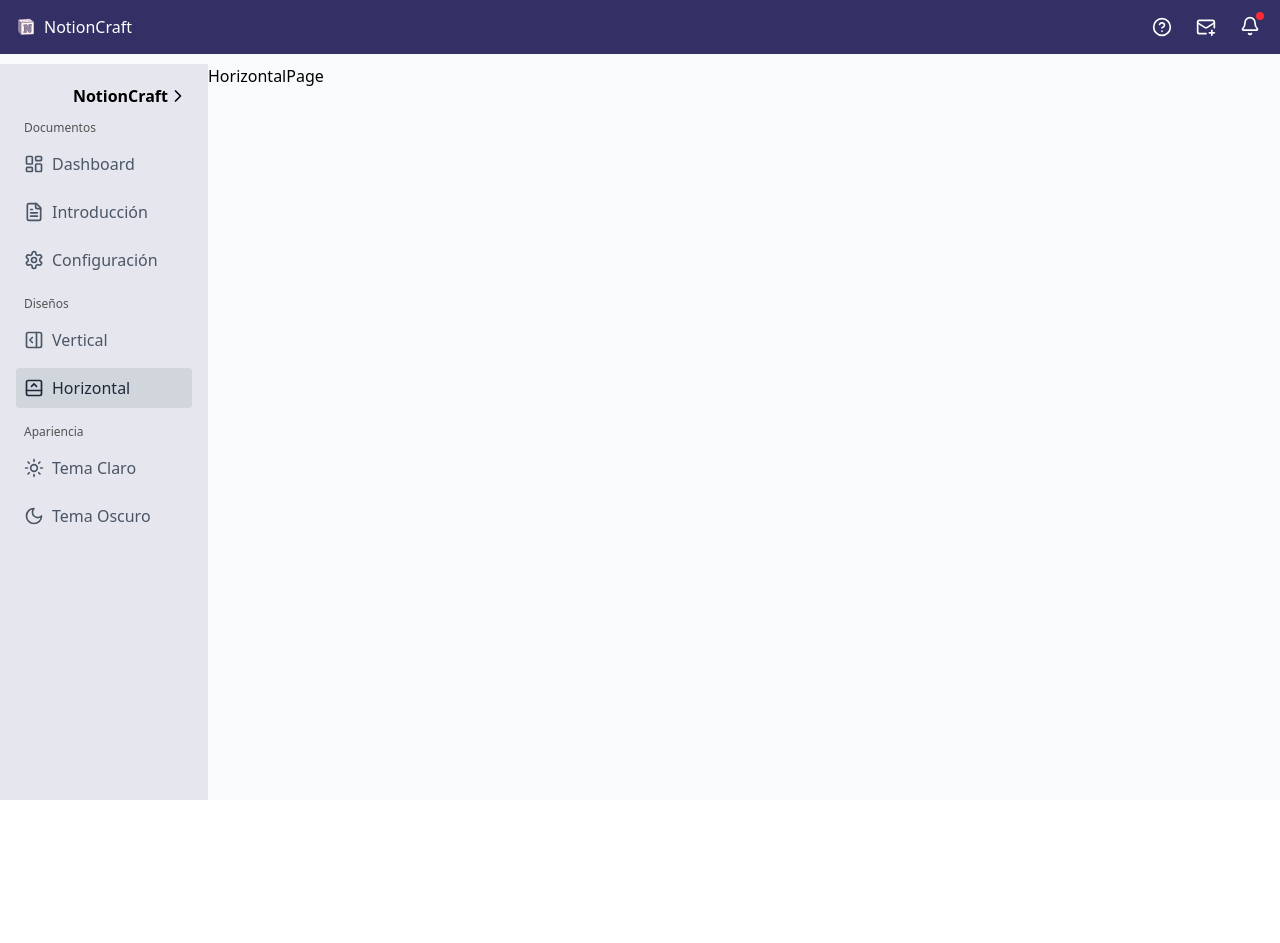
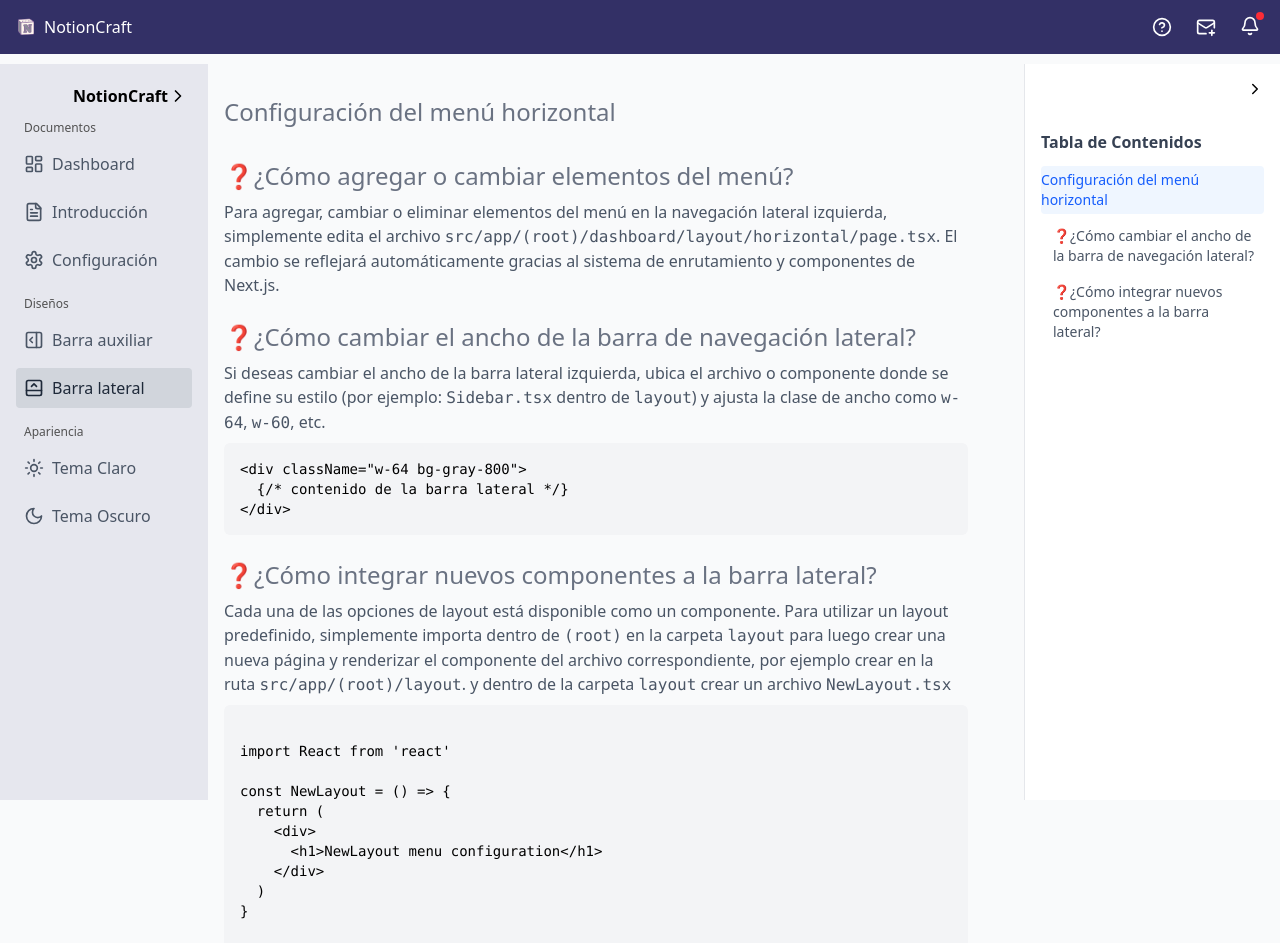
Before and after one commit to Avila-Pato/NextPresentWeb.io, a Next.js app: page /dashboard/layout/horizontal in a window 1280 px wide. Shown: the top 943 px of the page. Before the commit the page ends 800 px from the top, so only its background shows below. Built offline with nearby package versions, Linux system fonts and the light colour scheme; no server answers.

Commit message:
Enhance HorizontalPage and VerticalPage components with detailed menu configuration instructions

```diff
--- a/src/app/(root)/dashboard/layout/horizontal/page.tsx
+++ b/src/app/(root)/dashboard/layout/horizontal/page.tsx
@@ -2,7 +2,56 @@ import React from 'react'
 
 const HorizontalPage = () => {
   return (
-    <div>HorizontalPage</div>
+    <div className='mx-auto px-4 py-8 '>
+      <h1 className='text-2xl font-medium text-gray-500'>Configuración del menú horizontal</h1>
+
+      <p className='pt-8 text-2xl font-medium text-gray-500'>❓¿Cómo agregar o cambiar elementos del menú?</p>
+      <p className='pt-2 text-gray-600'>
+        Para agregar, cambiar o eliminar elementos del menú en la navegación lateral izquierda, simplemente edita el archivo <code>src/app/(root)/dashboard/layout/horizontal/page.tsx</code>.
+        El cambio se reflejará automáticamente gracias al sistema de enrutamiento y componentes de Next.js.
+      </p>
+
+      <div className='mt-6'>
+        <h2 className='text-2xl font-medium text-gray-500'>
+          ❓¿Cómo cambiar el ancho de la barra de navegación lateral?
+        </h2>
+        <p className='pt-2 text-gray-600'>
+          Si deseas cambiar el ancho de la barra lateral izquierda, ubica el archivo o componente donde se define su estilo (por ejemplo: <code>Sidebar.tsx</code> dentro de <code>layout</code>) y ajusta la clase de ancho como <code>w-64</code>, <code>w-60</code>, etc.
+        </p>
+
+        <pre className='bg-gray-100 rounded-md p-4 mt-2 overflow-auto text-sm'>
+          <code>{`<div className="w-64 bg-gray-800">
+  {/* contenido de la barra lateral */}
+</div>`}
+          </code>
+        </pre>
+      </div>
+
+      <div className='mt-6'>
+        <h2 className='text-2xl font-medium text-gray-500'>❓¿Cómo integrar nuevos componentes a la barra lateral?</h2>
+        <p className='pt-2 text-gray-600'>
+          Cada una de las opciones de layout está disponible como un componente. Para utilizar un layout predefinido, simplemente importa dentro de <code>(root)</code> en la carpeta <code>layout</code> para luego crear una nueva página y renderizar el componente del archivo correspondiente, por ejemplo crear en la ruta <code>src/app/(root)/layout</code>.
+          y dentro de la carpeta <code>layout</code> crear un archivo <code>NewLayout.tsx</code>
+        </p>
+
+        <pre className='bg-gray-100 rounded-md p-4 mt-2 overflow-auto text-sm'>
+          <code>{`
+import React from 'react'
+
+const NewLayout = () => {
+  return (
+    <div>
+      <h1>NewLayout menu configuration</h1>
+    </div>
+  )
+}
+
+export default NewLayout
+`}
+</code>
+        </pre>
+      </div>
+    </div>
   )
 }
 
--- a/src/app/(root)/dashboard/layout/vertical/page.tsx
+++ b/src/app/(root)/dashboard/layout/vertical/page.tsx
@@ -2,7 +2,9 @@ import React from 'react'
 
 const VerticalPage = () => {
   return (
-    <div>VerticalPage</div>
+    <div>
+      <h1>Vertical menu configuration</h1>
+    </div>
   )
 }
 
--- a/src/components/sidebar.tsx
+++ b/src/components/sidebar.tsx
@@ -112,11 +112,11 @@ const Sidebar = ({ collapsed, onToggleCollapse }: SidebarProps) => {
               }`}
           >
             <PanelRightOpen className={collapsed ? "" : "mr-2"} size={20} />
-            {!collapsed && "Vertical"}
+            {!collapsed && "Barra auxiliar"}
           </Link>
           {collapsed && (
             <div className="absolute left-full ml-2 top-1/2 transform -translate-y-1/2 px-2 py-1 bg-[#3a3775] text-white text-sm rounded opacity-0 group-hover:opacity-100 transition-opacity whitespace-nowrap z-50">
-              Vertical
+              Barra auxiliar
               <div className="absolute right-full top-1/2 -translate-y-1/2 w-2 h-2 bg-gray-700 rotate-45"></div>
             </div>
           )}
@@ -130,11 +130,11 @@ const Sidebar = ({ collapsed, onToggleCollapse }: SidebarProps) => {
               }`}
           >
             <PanelBottomOpen className={collapsed ? "" : "mr-2"} size={20} />
-            {!collapsed && "Horizontal"}
+            {!collapsed && "Barra lateral"}
           </Link>
           {collapsed && (
             <div className="absolute left-full ml-2 top-1/2 transform -translate-y-1/2 px-2 py-1 bg-[#3a3775]  text-white text-sm rounded opacity-0 group-hover:opacity-100 transition-opacity whitespace-nowrap z-50">
-              Horizontal
+              Barra lateral
               <div className="absolute right-full top-1/2 -translate-y-1/2 w-2 h-2 bg-gray-700 rotate-45"></div>
             </div>
           )}
```
